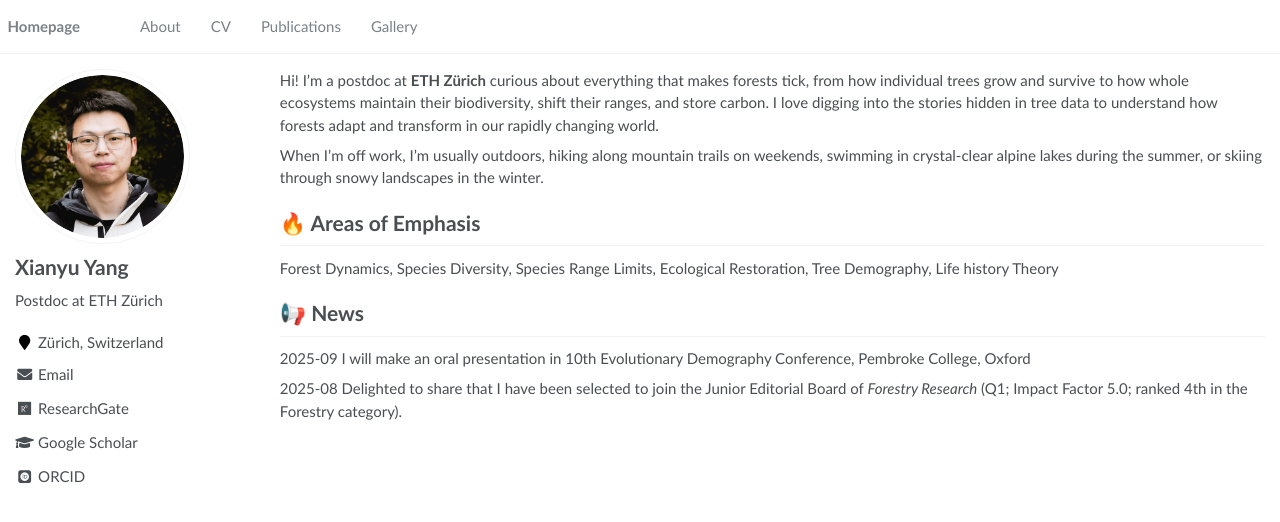
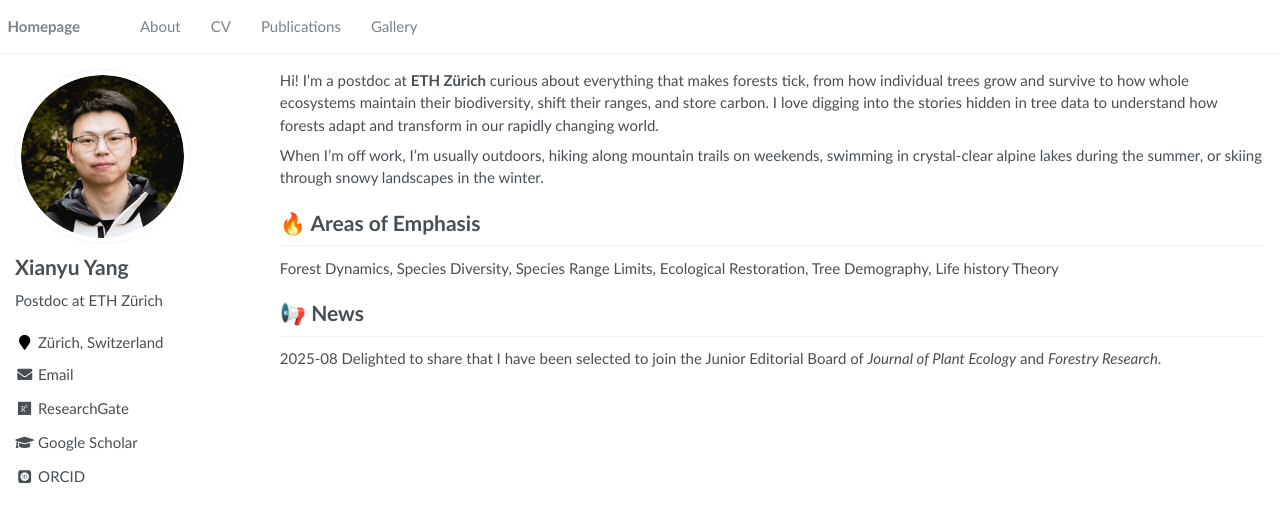
Before and after one commit to Xianyu-Yang/xianyu-yang.github.io, a Jekyll site: the page built from _pages/about.md, in a window 1280 px wide. Shown: the top 522 px of the page. Built offline with Jekyll 4.4.1, drawn with Linux system fonts in a browser that asks for light colours; some web fonts are replaced.

Commit message:
Update about.md

```diff
--- a/_pages/about.md
+++ b/_pages/about.md
@@ -24,6 +24,4 @@ When I’m off work, I’m usually outdoors, hiking along mountain trails on wee
 Forest Dynamics, Species Diversity, Species Range Limits, Ecological Restoration, Tree Demography, Life history Theory
 
 # 📢 News
-2025-09 I will make an oral presentation in 10th Evolutionary Demography Conference, Pembroke College, Oxford
-
-2025-08 Delighted to share that I have been selected to join the Junior Editorial Board of _Forestry Research_ (Q1; Impact Factor 5.0; ranked 4th in the Forestry category).
+2025-08 Delighted to share that I have been selected to join the Junior Editorial Board of _Journal of Plant Ecology_ and  _Forestry Research_.
```
